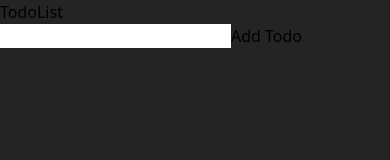
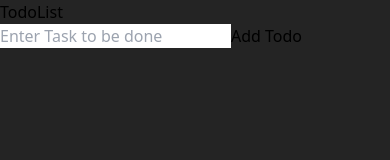
Before and after one commit to gourav247365/TodoList, a React (Vite) app: page / in a window 390 px wide. Shown: the top 160 px of the page. Built offline with nearby package versions, Linux system fonts and the light colour scheme.

Commit message:
fix responsiveness issue

```diff
--- a/src/Components/AddTodo.jsx
+++ b/src/Components/AddTodo.jsx
@@ -19,7 +19,8 @@ export default function AddTodo() {
 
       <input
        type="text"
-       className='w-5/6 p-2 rounded-md sm:w-1/2 sm:text-2xl'
+       placeholder='Enter Task to be done'
+       className='w-5/6 p-2 rounded-md sm:w-[400px] md:w-[550px] sm:text-2xl'
        value={msg}
        onChange={(e)=> setMsg(e.target.value)}
       />
--- a/src/Components/DisplayTodo.jsx
+++ b/src/Components/DisplayTodo.jsx
@@ -27,8 +27,8 @@ function DisplayTodo({ todo }) {
   }
 
   return (
-    <div className='w-4/5 sm:w-2/5 flex flex-col  items-center bg-blue-300 border-blue-300 border-4 rounded-lg '>
-      <div className='w-full bg-pink-300 flex flex-col sm:flex-row h-fit justify-between items-center rounded-md border-2 relative sm:p-1'>
+    <div className='w-11/12 sm:w-auto flex flex-col  items-center bg-blue-300 border-blue-300 border-4 rounded-lg '>
+      <div className='w-full bg-pink-300 flex flex-col sm:flex-row h-fit justify-between items-center rounded-md border-2 relative '>
         <div className='flex sm:block '>
           <input
             type="checkbox"
@@ -75,7 +75,7 @@ function DisplayTodo({ todo }) {
             value={desc}
             onChange={(e) => {
               setDesc(e.target.value)
-              updateDesc(todo.id,e.target.value)
+              updateDesc(todo.id,e.target.value )
             }}
           />
           <button
```
